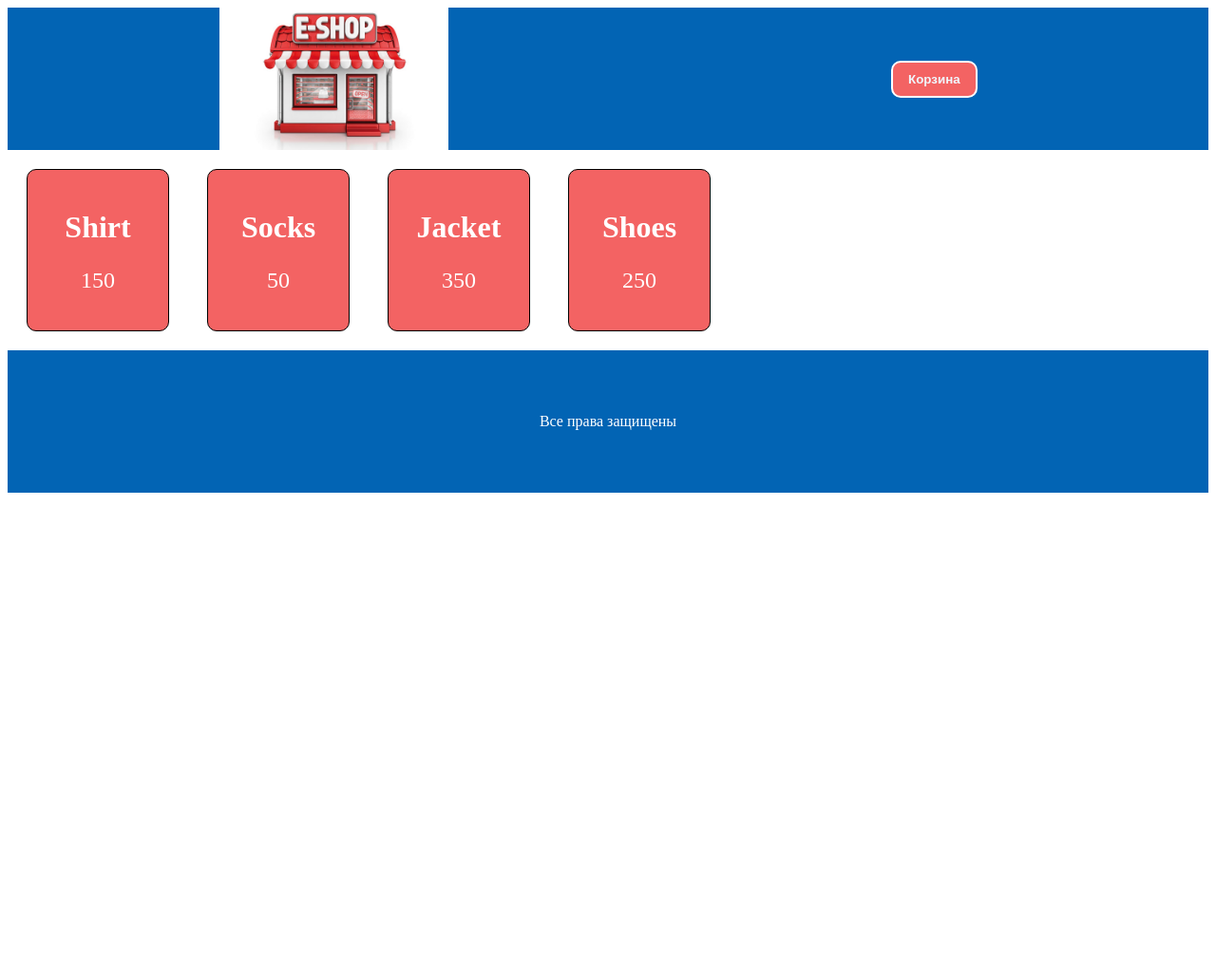
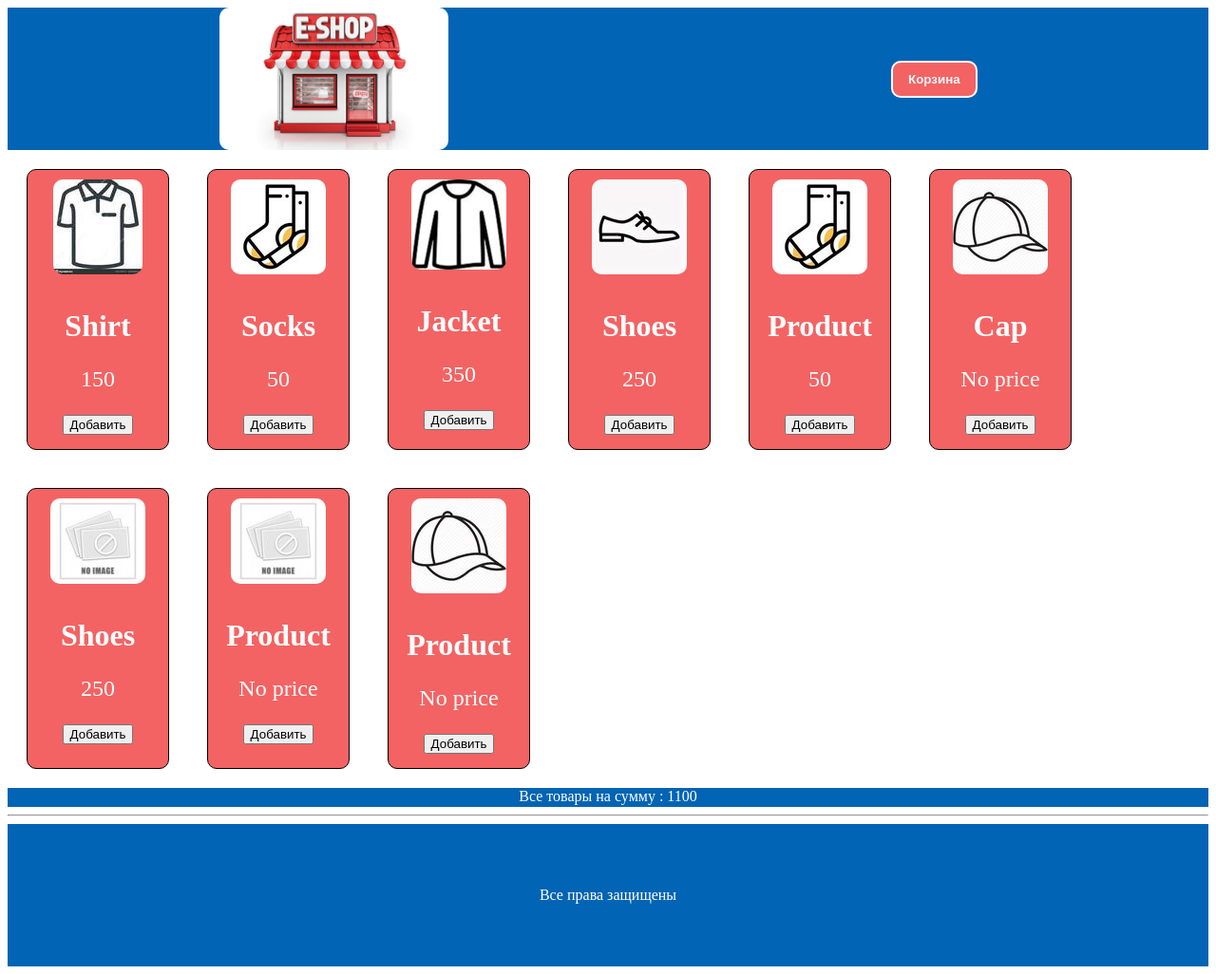
Before and after one commit to Lipin-Andrey/JS_LvL_2, a plain HTML site: page JS_2-2/index2.html in a window 1280 px wide. Shown: the whole page at 95% size. Before the commit the page ends 800 px from the top, so only its background shows below. Drawn offline with Linux system fonts and the light colour scheme.

Commit message:
add lesson_2

```diff
--- a/JS-2.1/script1.js
+++ /dev/null
@@ -1,23 +0,0 @@
-// 2-1 1. Добавьте стили для верхнего меню, товара, списка товаров и кнопки вызова корзины.
-// 2. Добавьте значения по умолчанию для аргументов функции. Как можно упростить или сократить запись функций?
-// 3. *Сейчас после каждого товара на странице выводится запятая. Из-за чего это происходит? Как это исправить?
-const goods = [
-    { title: 'Shirt', price: 150 },
-    { title: 'Socks', price: 50 },
-    { title: 'Jacket', price: 350 },
-    { title: 'Shoes', price: 250 },
-];
-
-const renderGoodsItem = (title, price) =>
-    `<div class="goods-item">
-    <h3>${title}</h3>
-    <p>${price}</p>
-    </div>`;
-;
-
-const renderGoodsList = list => {
-    let goodsList = list.map(item => renderGoodsItem(item.title, item.price));
-    document.querySelector('.goods-list').innerHTML = goodsList.join('');
-}
-
-window.onload = () => renderGoodsList(goods);
--- a/JS-2.1/index1.html
+++ b/JS_2-2/index2.html
@@ -3,19 +3,21 @@
 
 <head>
     <title>eShop</title>
-    <link rel="stylesheet" href="style1.css">
+    <link rel="stylesheet" href="style2.css">
     <link rel="shortcut icon" href="images/favicon.ico" type="image/x-icon">
-    <script src="script1.js"></script>
+    <script src="script2.js"></script>
 </head>
 
 <body>
     <header class="header">
         <div class="logo"><img class="img" src="images/85_32833.jpg" alt="logo"></div>
-        <button class="cart-button" type="button">Корзина</button>
+        <div class="container"> <button class="cart-button" type="button">Корзина</button></div>
     </header>
     <main>
         <div class="goods-list"></div>
+        <div class="goods-total"></div>
     </main>
+    <hr>
     <footer class="footer">Все права защищены</footer>
 
 </body>
--- /dev/null
+++ b/JS_2-2/script2.js
@@ -0,0 +1,118 @@
+/*2-2
+1. Добавьте пустые классы для корзины товаров и элемента корзины товаров. Продумайте, какие методы понадобятся для работы с этими сущностями.
+2. Добавьте для GoodsList метод, определяющий суммарную стоимость всех товаров.*/
+
+class GoodItem {
+    constructor(title = 'Product', price = 'No price', img = 'images/no-image.jpg') {
+        this.title = title;
+        this.price = price;
+        this.img = img;
+    }
+    render() {
+        return `<div class="goods-item">
+                <div class="goods-info">
+                  <img src="${this.img}" alt="${this.title}">
+                  <h3>${this.title}</h3>
+                  <p>${this.price}</p>
+                </div>
+                <button class='addClick'>Добавить</button>
+              </div>`;
+    }
+}
+
+class GoodsList {
+    constructor() {
+        this.goods = [];
+    }
+    fetchGoods() {
+        this.goods = [{
+            title: 'Shirt',
+            price: 150,
+            img: 'images/Shirt.jpg'
+        },
+        {
+            title: 'Socks',
+            price: 50,
+            img: 'images/Socks.jpg'
+        },
+        {
+            title: 'Jacket',
+            price: 350,
+            img: 'images/Jacket.jpg'
+        },
+        {
+            title: 'Shoes',
+            price: 250,
+            img: 'images/Shoes.jpg'
+        },
+        {
+            price: 50,
+            img: 'images/Socks.jpg'
+        },
+        {
+            title: 'Cap',
+            img: 'images/Cap.jpg'
+        },
+        {
+            title: 'Shoes',
+            price: 250,
+        },
+        {},
+        { img: 'images/Cap.jpg' },
+        ]
+    }
+
+    render() {
+        let listHtml = '';
+        this.goods.forEach((good) => {
+            const goodItem = new GoodItem(good.title, good.price, good.img);
+            listHtml += goodItem.render();
+        })
+        document.querySelector('.goods-list').innerHTML = listHtml;
+    }
+
+    calcAllGoods() {
+        let totalPrice = 0;
+        this.goods.forEach((good) => {
+            if (good.price !== undefined) {
+                totalPrice += good.price;
+                console.log(good.price);
+            }
+        });
+        let totalGoodsAnswer = "Все товары на сумму : " + totalPrice;
+        document.querySelector('.goods-total').innerHTML = totalGoodsAnswer;
+        console.log(totalPrice);
+    }
+}
+
+class BasketItem {
+    constructor(title, price, img, link) {
+        this.title = title;
+        this.price = price;
+        this.img = img;
+    }
+    render() {
+    }
+}
+
+class Basket {
+    constructor() {
+        // массив с добавленными товарами
+        this.addGoods = [];
+
+    }
+    // Добавление товара в корзину
+    addToBasket() { }
+
+    // Удаление товара из корзины
+    deleteFromBasket() { }
+
+}
+
+const list = new GoodsList();
+list.fetchGoods();
+
+window.onload = () => {
+    list.render();
+    list.calcAllGoods();
+};
--- a/JS-2.1/style1.css
+++ b/JS_2-2/style2.css
@@ -42,6 +42,9 @@
     text-align: center;
     background-color: #f36363;;
 }
+img {
+    border-radius: 10px;
+}
 h3 {
     margin-bottom: 10px;
     font-size: 32px;
@@ -51,6 +54,12 @@ p {
     font-size: 24px;
     color: #ffffff;
 }
+.goods-total {
+    background-color: #0264b4;
+    text-align: center;
+    color: #fff;
+    height: 20px;
+}
 .footer {
     height: 150px;
     display: flex;
```
Also changed, not shown: JS_2-2/images/85_32833.jpg (renamed from JS-2.1/images/85_32833.jpg), JS_2-2/images/Cap.jpg (added), JS_2-2/images/Jacket.jpg (added), JS_2-2/images/Shirt.jpg (added), JS_2-2/images/Shoes.jpg (added), JS_2-2/images/Socks.jpg (added), JS_2-2/images/favicon.ico (renamed from JS-2.1/images/favicon.ico), JS_2-2/images/no-image.jpg (added).
